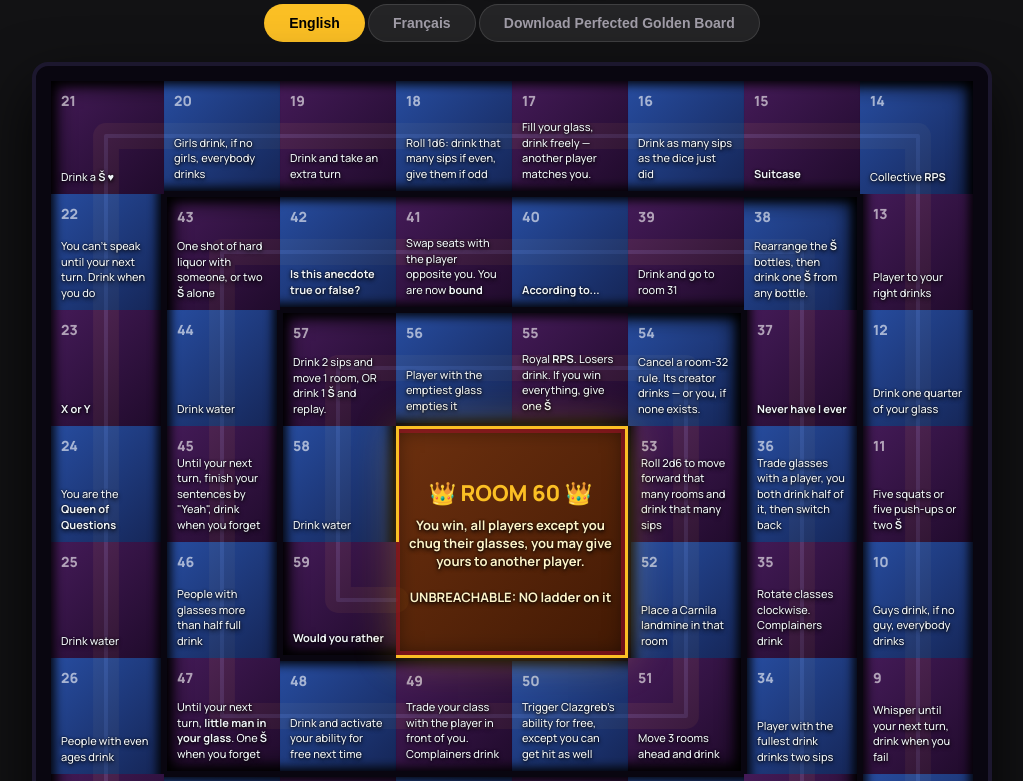
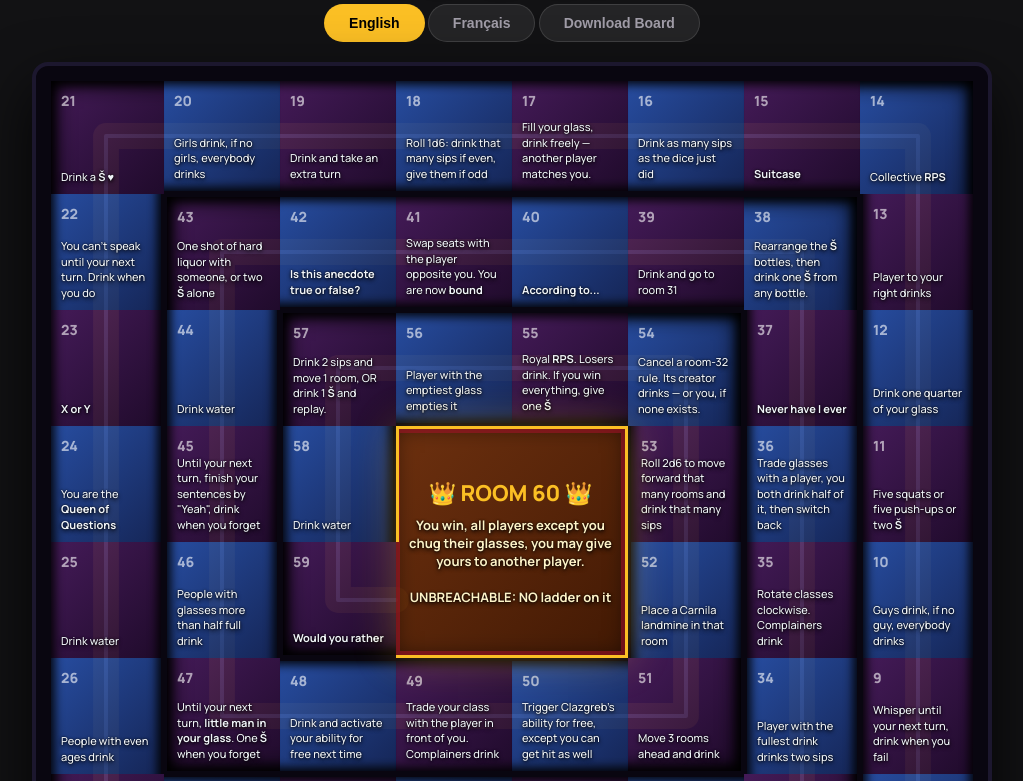
Before and after one commit to SwagPolice/titine-quest-the-game, a website: page complete-version/boards/board.html in a window 1280 px wide. Shown: the part 158-939 px from the top of the page, without its empty margins (128-1151 px from the left). Drawn offline with nearby package versions, Linux system fonts and the light colour scheme.

Commit message:
Simplify board download button label
Drop the "Perfected Golden" flourish, matching the earlier removal of
the "Golden Spiral" naming elsewhere.

```diff
--- a/complete-version/boards/board.html
+++ b/complete-version/boards/board.html
@@ -330,7 +330,7 @@
   <div class="controls">
     <button class="download-btn lang-btn active" data-lang-btn="en">English</button>
     <button class="download-btn lang-btn" data-lang-btn="fr">Français</button>
-    <button class="download-btn" onclick="downloadBoard()">Download Perfected Golden Board</button>
+    <button class="download-btn" onclick="downloadBoard()">Download Board</button>
   </div>
 
   <div class="board-container" id="board-capture-wrapper">
```
